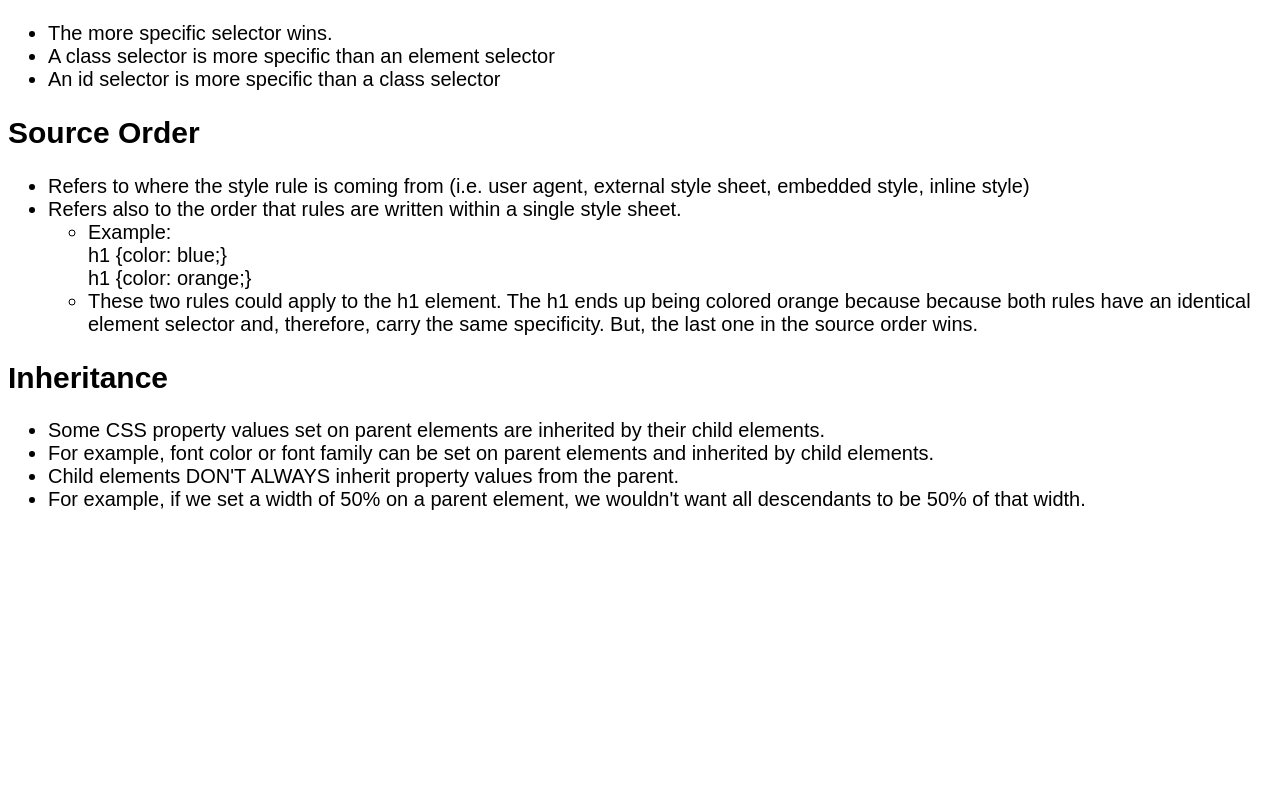
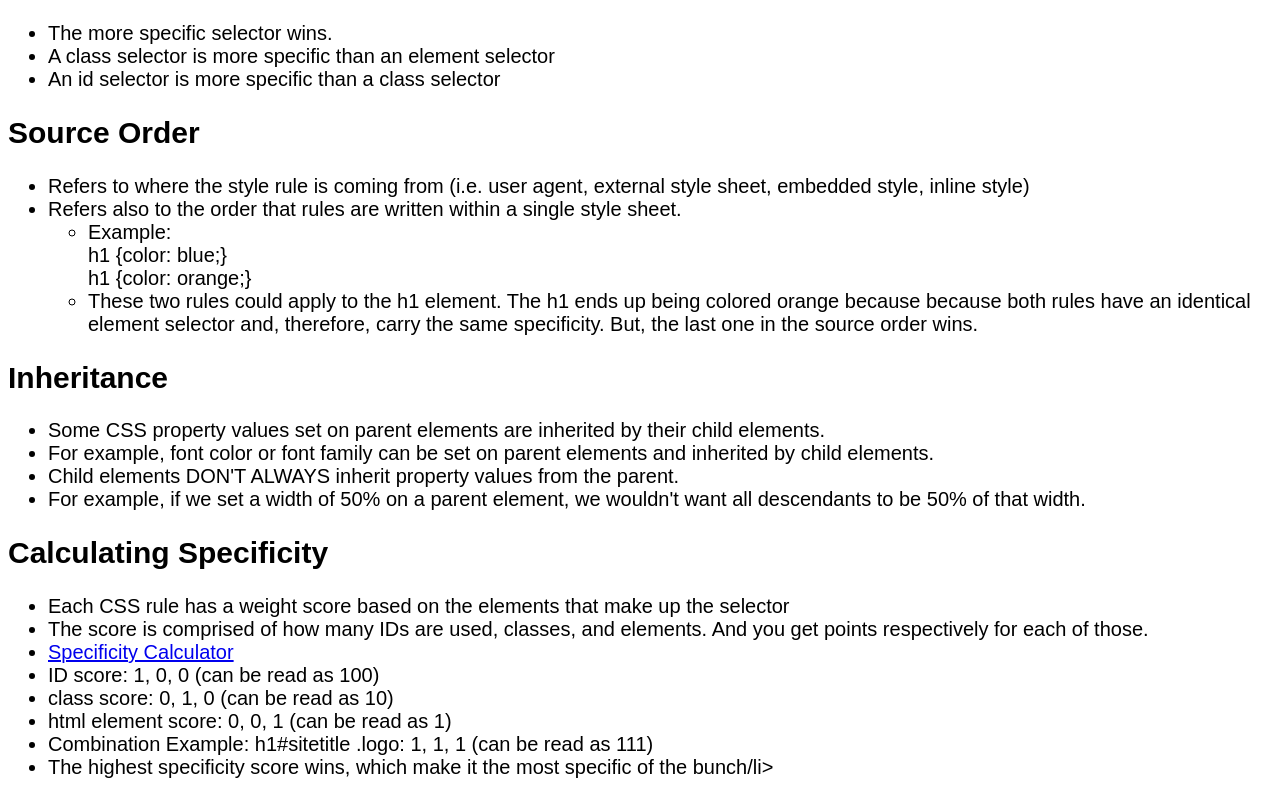
Before and after one commit to r-scott25/css-portfolio, a website: page Cascade/cascade.html in a window 1280 px wide. Shown: the part 752-1551 px from the top of the page. Before the commit the page ends 1283 px from the top, so only its background shows below. Drawn offline with Linux system fonts and the light colour scheme.

Commit message:
specificity calculator

```diff
--- a/Cascade/cascade.html
+++ b/Cascade/cascade.html
@@ -68,6 +68,18 @@
   <li>For example, if we set a width of 50% on a parent element, we wouldn't want all descendants to be 50% of that width.</li>
 </ul>
 
+<h2>Calculating Specificity</h2>
+<ul>
+<li>Each CSS rule has a weight score based on the elements that make up the selector</li>
+<li>The score is comprised of how many IDs are used, classes, and elements. And you get points respectively for each of those.</li>
+<li><a href="https://polypane.app/css-specificity-calculator/" target="_blank">Specificity Calculator</a></li>
+<li>ID score: 1, 0, 0 (can be read as 100)</li>
+<li>class score: 0, 1, 0 (can be read as 10)</li>
+<li>html element score: 0, 0, 1 (can be read as 1)</li>
+<li>Combination Example: h1#sitetitle .logo: 1, 1, 1 (can be read as 111)</li>
+<li>The highest specificity score wins, which make it the most specific of the bunch/li>
+
+</ul>
 
 
 </body>
```
